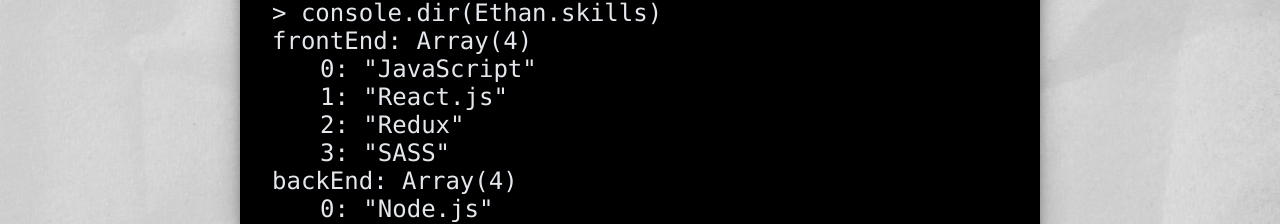
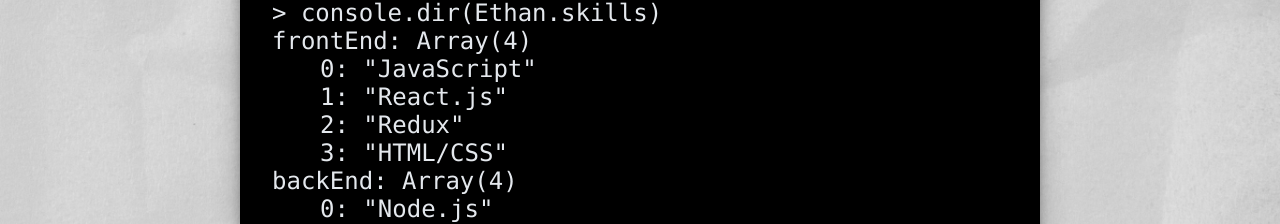
Before and after one commit to LEE012896/portfolio, a React (Create React App) app: page / in a window 1280 px wide. Shown: the part 2017-2241 px from the top of the page. Built offline with nearby package versions, Linux system fonts and the light colour scheme; a web font is replaced by a local one.

Commit message:
last changed

```diff
--- a/src/components/AboutMe.js
+++ b/src/components/AboutMe.js
@@ -75,7 +75,7 @@ const AboutMe = () => {
             <li className="array-item">0: {<span>"JavaScript"</span>}</li>
             <li className="array-item">1: {<span>"React.js"</span>}</li>
             <li className="array-item">2: {<span>"Redux"</span>}</li>
-            <li className="array-item">3: {<span>"SASS"</span>}</li>
+            <li className="array-item">3: {<span>"HTML/CSS"</span>}</li>
           </ul>
           <p className="about-me-array">backEnd: Array(4)</p>
           <ul>
```
